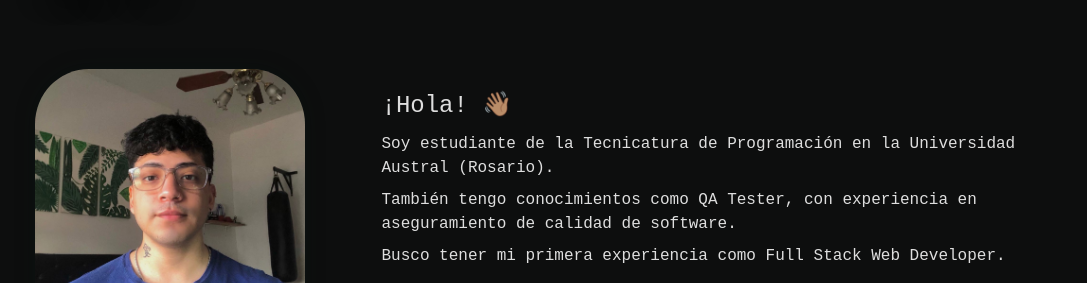
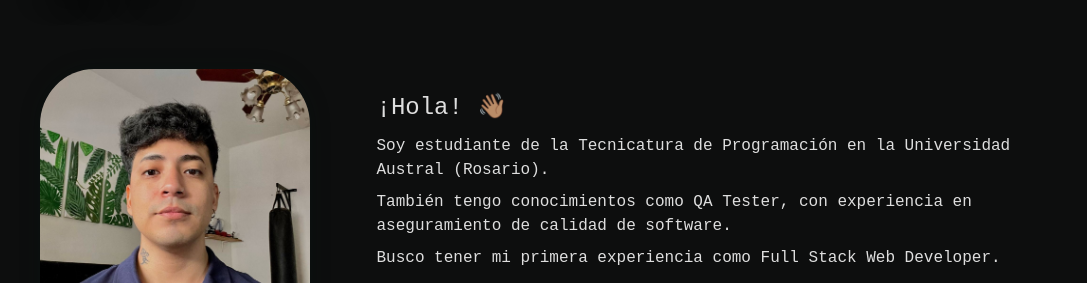
Before and after one commit to rodrimadrid21/Portfolio, a website: page index.html in a window 1280 px wide. Shown: the part 869-1152 px from the top of the page, without its empty margins (96-1183 px from the left). Drawn offline with Linux system fonts and the light colour scheme; files whose address does not match are found by name.

Commit message:
change-photo

```diff
--- a/index.html
+++ b/index.html
@@ -33,7 +33,7 @@
     </div>
     <h3 id="aboutme">Sobre mí</h3>
         <div class="caja" id="caja">
-            <img src="./imges/cvimg.jpg" class="fachitax" alt="fotoperfil">
+            <img src="./imges/cv.jpg" class="fachitax" alt="fotoperfil">
             <div class="descri">
                     <p id="saludo">¡Hola! 👋🏽</p>
                     <p>Soy estudiante de la Tecnicatura de Programación en la Universidad Austral (Rosario).</p>
--- a/style.css
+++ b/style.css
@@ -165,11 +165,11 @@ h5 {
     display: flex;
     align-items: center;
     justify-content:space-around;
-    gap: 40px;
+    gap: 20px;
 }
 
 .fachitax {
-    height: 275px;
+    height: 280px;
     width: 270px;
     border-radius: 20%;
     box-shadow: 0 0 20px rgba(7, 22, 16, 0.3);
```
Also changed, not shown: imges/cv-removebg-preview.png (added), imges/cv.jpg (added).
